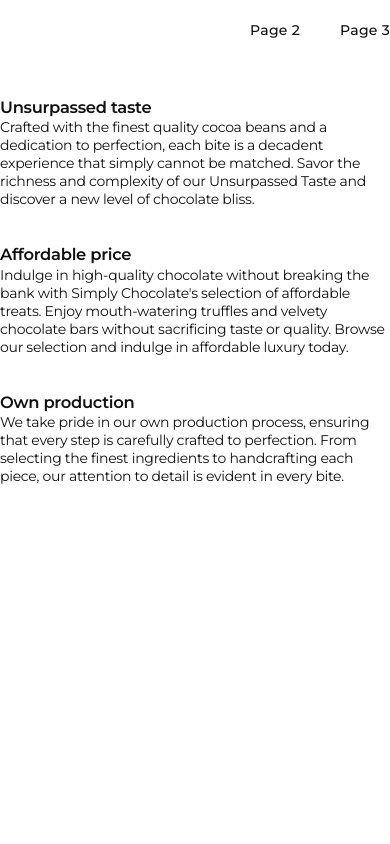
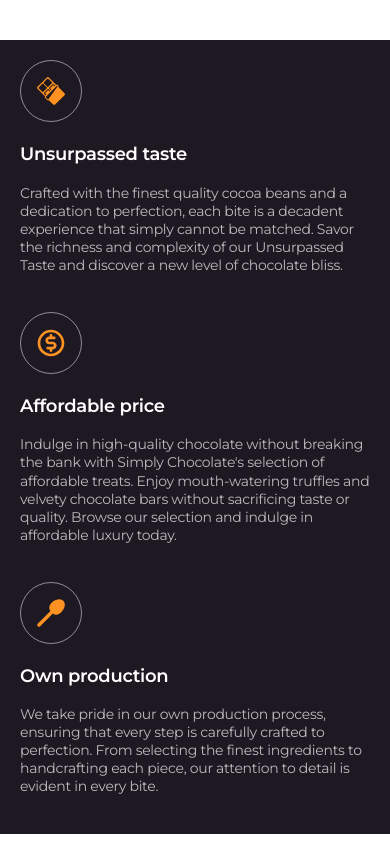
Before and after one commit to alonahaletska/simply-chocolate, a website built with Vite: page src/index.html in a window 390 px wide. Built offline with nearby package versions, Linux system fonts and the light colour scheme.

Commit message:
update advantages

```diff
--- a/src/css/advantages.css
+++ b/src/css/advantages.css
@@ -1,19 +1,105 @@
+.advantages-section{
+background-color: var(--secondary-bg-cl);
+}
+
 .advantages-title {
     position: absolute;
     visibility: hidden;
 }
+
+.advantages-list{
+    display:flex;
+}
+
+.advantages-circle-icon{
+display: flex;
+width:62px;
+height:62px;
+align-items: center;
+justify-content: center;
+box-sizing: border-box;
+border: 1px solid rgba(255, 255, 255, 0.5);
+border-radius: 365px;
+}
+
+.advantages-list-title{
+font-style: normal;
+font-weight: 600;
+font-size: 18px;
+line-height: 1.2;
+color: var(--secondary-txt-cl);
+}
+
+.advantages-list-descr{
+font-style: normal;
+font-weight: 400;
+color: rgba(255, 255, 255, 0.7);
+}
+
 @media screen and (min-width: 320px) and (max-width: 374px){
+.advantages-section .container{
+    max-width: 374px;
+    }
 
+.advantages-list{
+ flex-direction:column;
+   padding:20px;
+   gap:20px;
+    }
+
+.advantages-icon-container{
+    padding-bottom:22px;
+}
+}
+.advantages-list-descr{
+    padding-top: 18px;
+    padding-bottom: 18px;
 }
 
 @media screen and (min-width: 375px) and (max-width: 767px){
-
+.advantages-section .container{
+    max-width: 767px;
 }
 
+.advantages-list{
+    flex-direction:column;
+      padding:20px;
+      gap:20px;
+       }
+
+   .advantages-icon-container{
+       padding-bottom:22px;
+   }
+
+   .advantages-list-descr{
+       padding-top: 18px;
+       padding-bottom: 18px;
+   }
+}
 @media screen and (min-width: 768px) and (max-width: 1199px){
+.advantages-section .container{
+    max-width: 1199px;
+    }
+    .advantages-list{
+display: grid;
+grid-template-columns: repeat(2, auto);
+justify-content: start;
+gap: 32px 60px;
+padding:50px 32px;
+}
 
+.advantages-icon-container{
+    padding-bottom:22px;
+}
+
+.advantages-list-descr{
+    padding-top: 18px;
+    padding-bottom: 18px;
+}
 }
 
 @media screen and (min-width: 1200px) {
-
+.advantages-section .container{
+    width:100%;
+    }
 }
--- a/src/partials/advantages.html
+++ b/src/partials/advantages.html
@@ -1,12 +1,14 @@
-<section class="advantages-section">
+<section class="container advantages-section">
 <h2 class="advantages-title">Advantages</h2>
 <ul class="advantages-list">
 
 <li class="advantages-list-item">
 <div class="advantages-icon-container">
+<span class="advantages-circle-icon">
 <svg class="advantages-list-icon" width="32" height="32">
-<use href=""></use>
+<use href="./img/icons.svg#contrast_chocolate-bar"></use>
 </svg>
+</span>
 </div>
 <div class="advantages-list-container">
 <h3 class="advantages-list-title">Unsurpassed taste</h3>
@@ -16,9 +18,12 @@
 
 <li class="advantages-list-item">
     <div class="advantages-icon-container">
+        <span class="advantages-circle-icon">
         <svg class="advantages-list-icon" width="32" height="32">
-        <use href=""></use>
+        <use href="./img/icons.svg#coin"></use>
         </svg>
+    </span>
+        </div>
         </div>
         <div class="advantages-list-container">
         <h3 class="advantages-list-title">Affordable price</h3>
@@ -28,9 +33,11 @@
 
 <li class="advantages-list-item">
     <div class="advantages-icon-container">
+        <span class="advantages-circle-icon">
         <svg class="advantages-list-icon" width="32" height="32">
-        <use href=""></use>
+        <use href="./img/icons.svg#spoon"></use>
         </svg>
+        </span>
         </div>
         <div class="advantages-list-container">
         <h3 class="advantages-list-title">Own production</h3>
--- a/src/partials/header.html
+++ b/src/partials/header.html
@@ -1,13 +1,3 @@
 <header class="header">
-  <nav class="nav">
-    <ul class="nav-list">
-      <li class="nav-item">
-        <a href="./page-2.html" class="nav-link">Page 2</a>
-      </li>
 
-      <li class="nav-item">
-        <a href="./page-3.html" class="nav-link">Page 3</a>
-      </li>
-    </ul>
-  </nav>
 </header>
```
